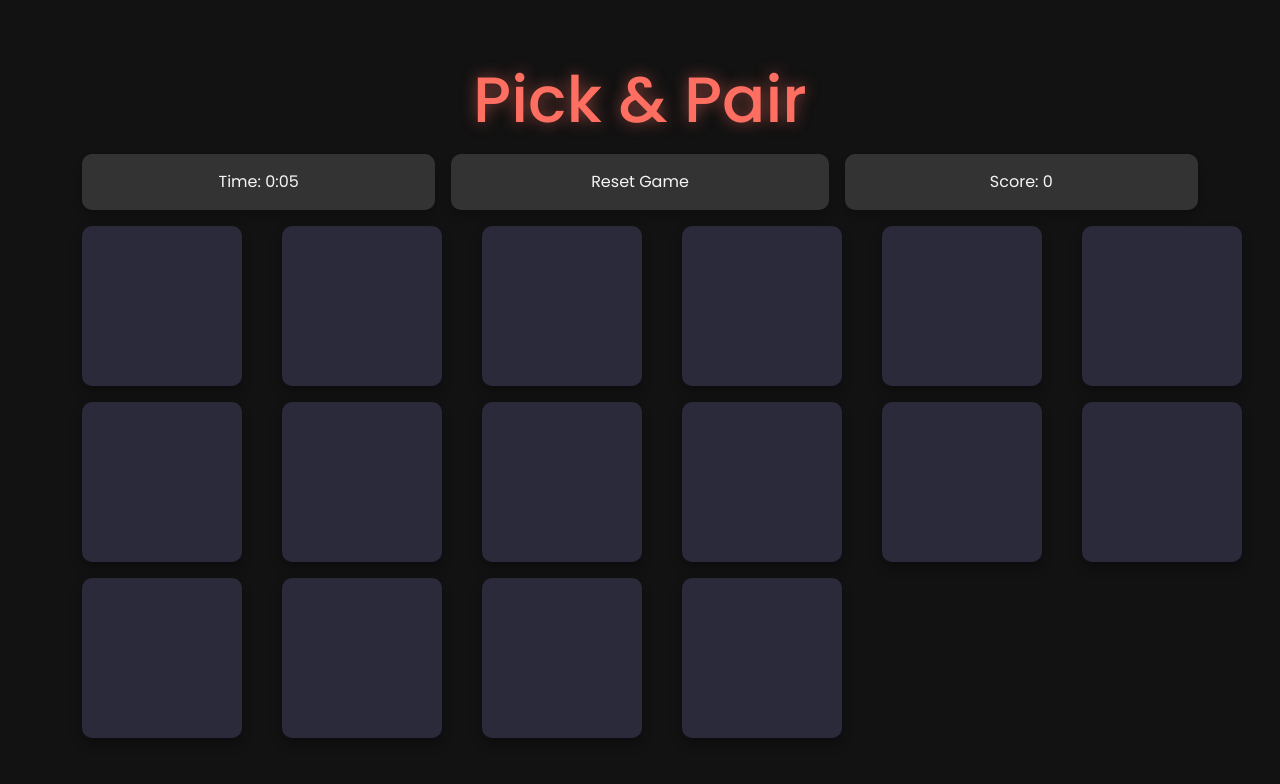
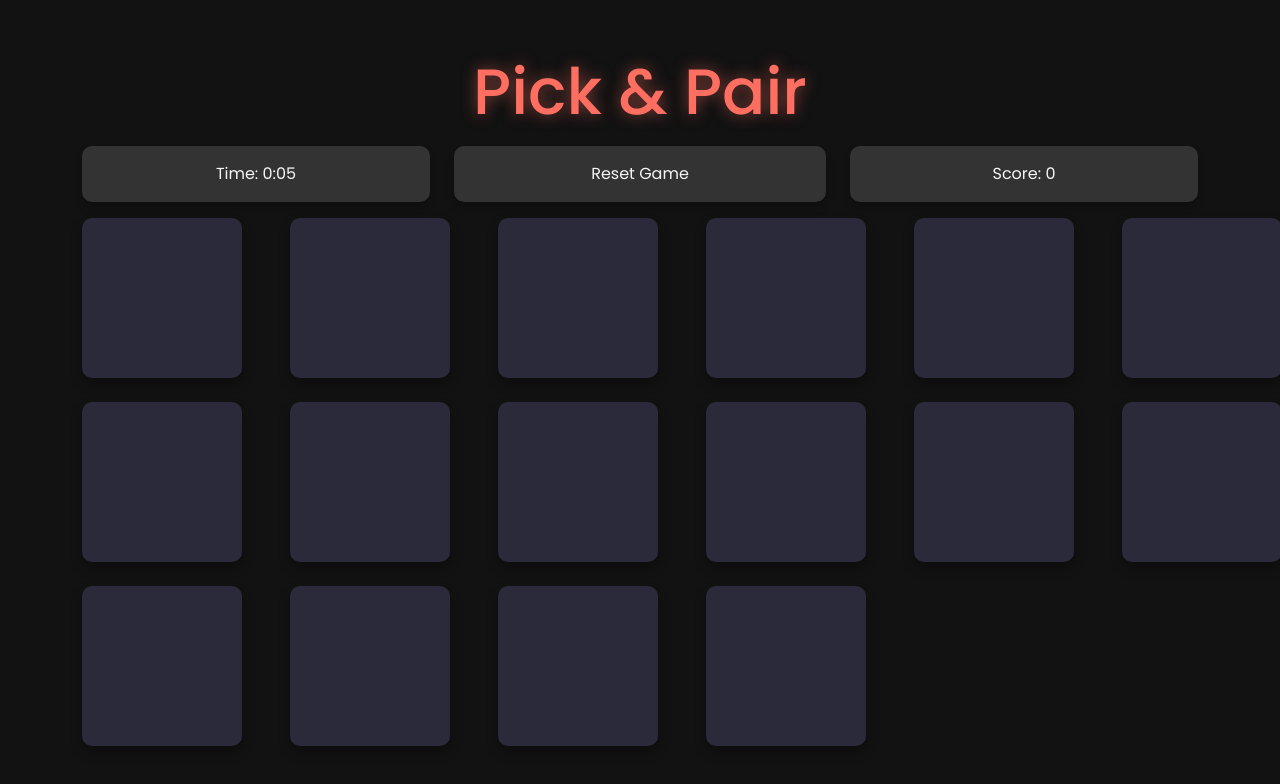
Before and after one commit to j0hanz/pick-and-pair, a React (Create React App) app: page / in a window 1280 px wide. Shown: the top 784 px of the page. Built offline with nearby package versions, Linux system fonts and the light colour scheme.

Commit message:
Increase spacing in layout for improved visual consistency

```diff
--- a/src/App.module.css
+++ b/src/App.module.css
@@ -42,7 +42,7 @@ h1 {
   justify-content: center !important;
   align-items: center !important;
   width: 100% !important;
-  gap: 1rem !important;
+  gap: 1.5rem !important;
 }
 
 .stats div,
@@ -76,7 +76,7 @@ button {
 .row {
   display: grid !important;
   grid-template-columns: repeat(6, 1fr) !important;
-  gap: 1rem !important;
+  gap: 1.5rem !important;
   width: 100% !important;
 }
 
@@ -119,12 +119,12 @@ button {
   }
 
   .gameTitle {
-    font-size: 1rem !important;
+    font-size: 1.5rem !important;
   }
 
   .row {
     grid-template-columns: repeat(3, 1fr) !important;
-    gap: 1rem !important;
+    gap: 1.5rem !important;
   }
 }
 
```
